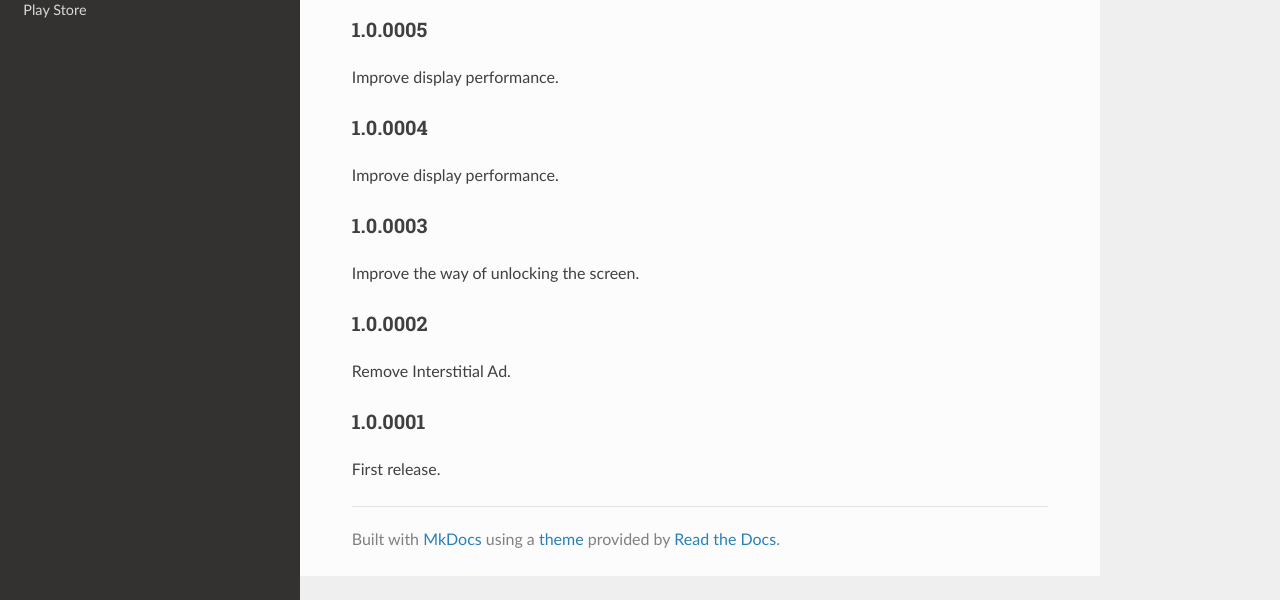
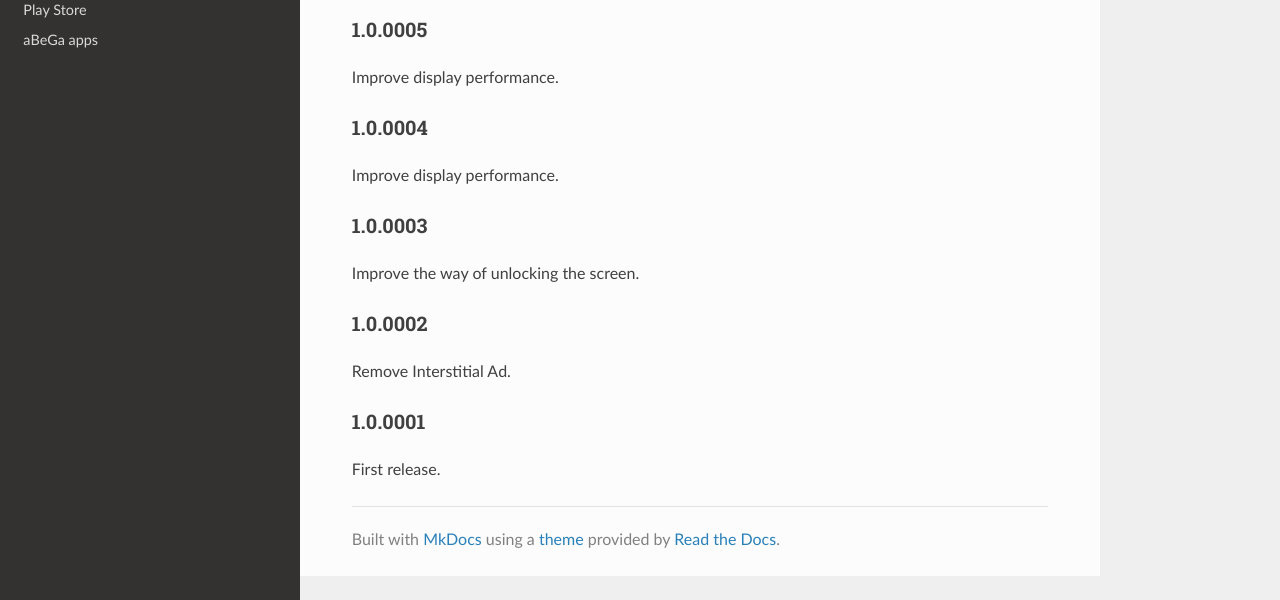
Before and after one commit to abega-apps/MaskScreen-website, a plain HTML site: page index.html in a window 1280 px wide. Shown: the part 200-800 px from the top of the page. Drawn offline with nearby package versions, Linux system fonts and the light colour scheme.

Commit message:
2023.09.24 III

```diff
--- a/index.html
+++ b/index.html
@@ -65,6 +65,10 @@
               </ul>
               <ul>
                 <li class="toctree-l1"><a class="" href="https://play.google.com/store/apps/details?id=com.makeeapps.maskscreen">Play Store</a>
+                </li>
+              </ul>
+              <ul>
+                <li class="toctree-l1"><a class="" href="https://abega-apps.github.io/aBeGa-apps-website/">aBeGa apps</a>
                 </li>
               </ul>
       </div>
@@ -145,5 +149,5 @@
 
 <!--
 MkDocs version : 1.5.3
-Build Date UTC : 2023-09-24 11:36:17.431005+00:00
+Build Date UTC : 2023-09-24 12:06:15.940037+00:00
 -->
```
Also changed, not shown: 404.html (+4 -0 lines), search.html (+4 -0 lines), 1 other file.
